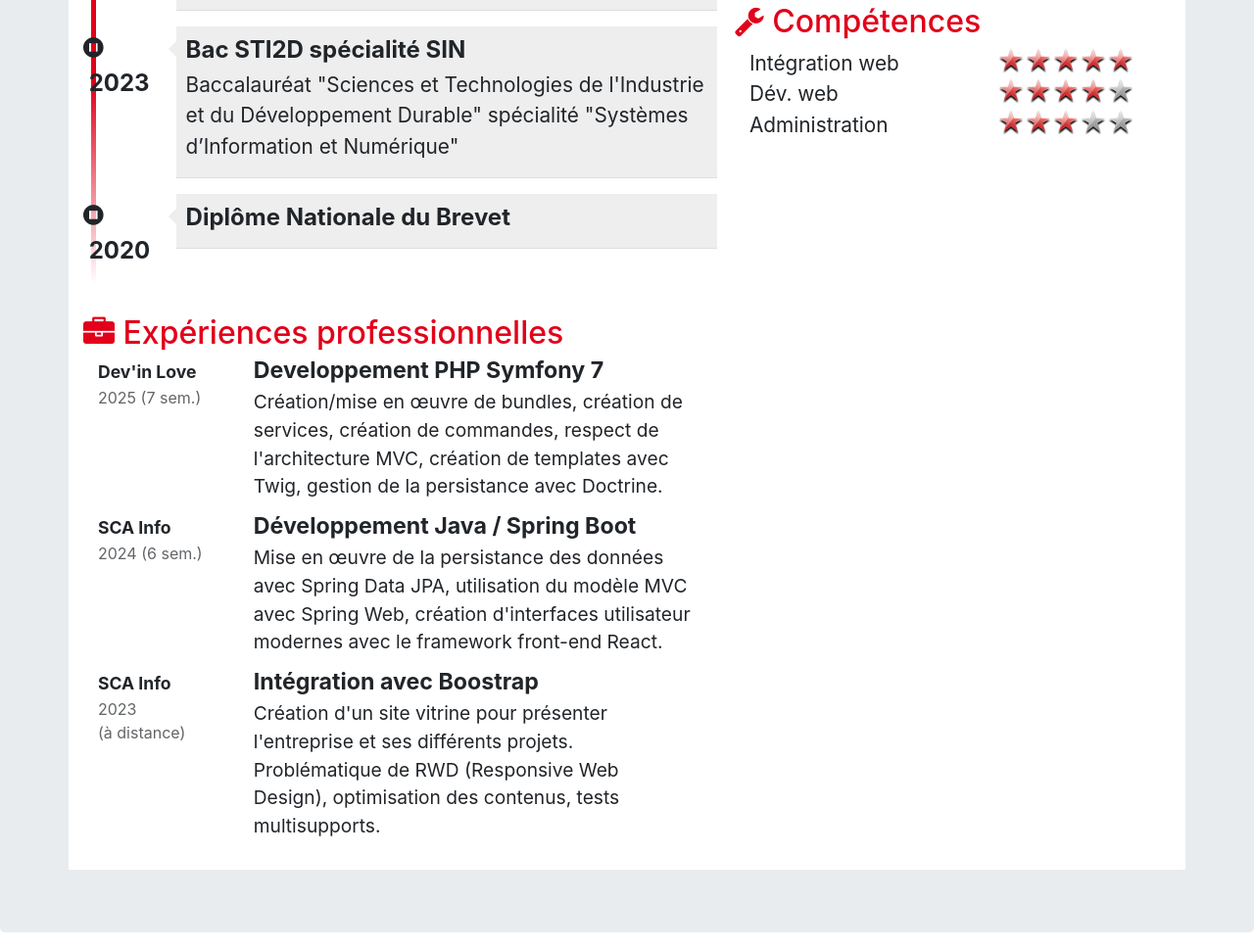
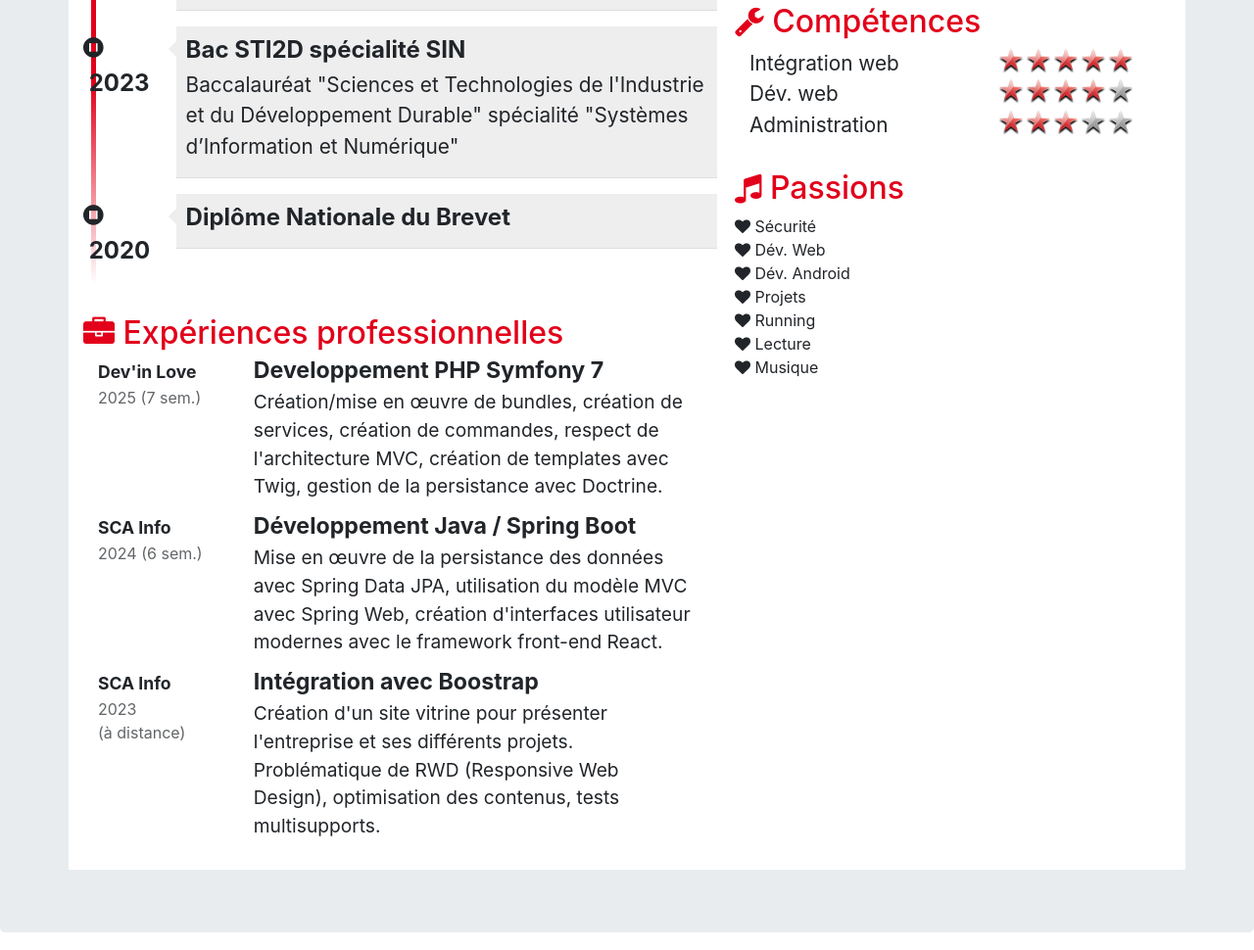
Before and after one commit to Batwist/monportfolio.github.io, a plain HTML site: page pages/cv.html in a window 1280 px wide. Shown: the part 789-1759 px from the top of the page at 98% size. Drawn offline with nearby package versions, Linux system fonts and the light colour scheme.

Commit message:
Ajout de la rubrique Passions dans le cv Task #15 - Ajout de la rubrique Passions dans le CV

```diff
--- a/pages/cv.html
+++ b/pages/cv.html
@@ -272,6 +272,16 @@
                                 </div>
                             </div>
                         </div>
+                        <div class="rubrique clearfix">
+                            <h2><span class="fa fa-music"></span> Passions</h2>
+                            <div class="passion"> <span class="fa fa-heart"></span> Sécurité</div>
+                            <div class="passion"> <span class="fa fa-heart"></span> Dév. Web</div>
+                            <div class="passion"> <span class="fa fa-heart"></span> Dév. Android</div>
+                            <div class="passion"> <span class="fa fa-heart"></span> Projets</div>
+                            <div class="passion"> <span class="fa fa-heart"></span> Running</div>
+                            <div class="passion"> <span class="fa fa-heart"></span> Lecture</div>
+                            <div class="passion"> <span class="fa fa-heart"></span> Musique</div>
+                        </div>
                     </div>
                 </div>
             </div>
```
